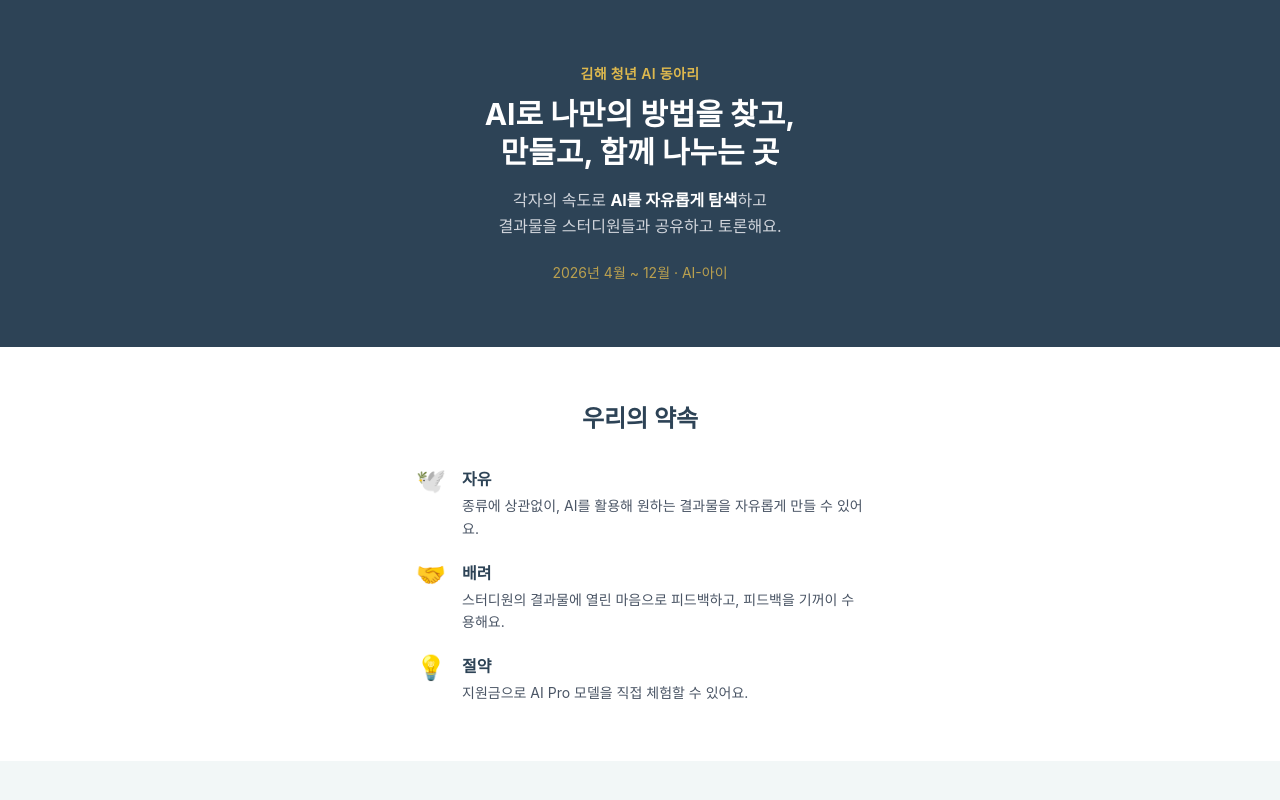
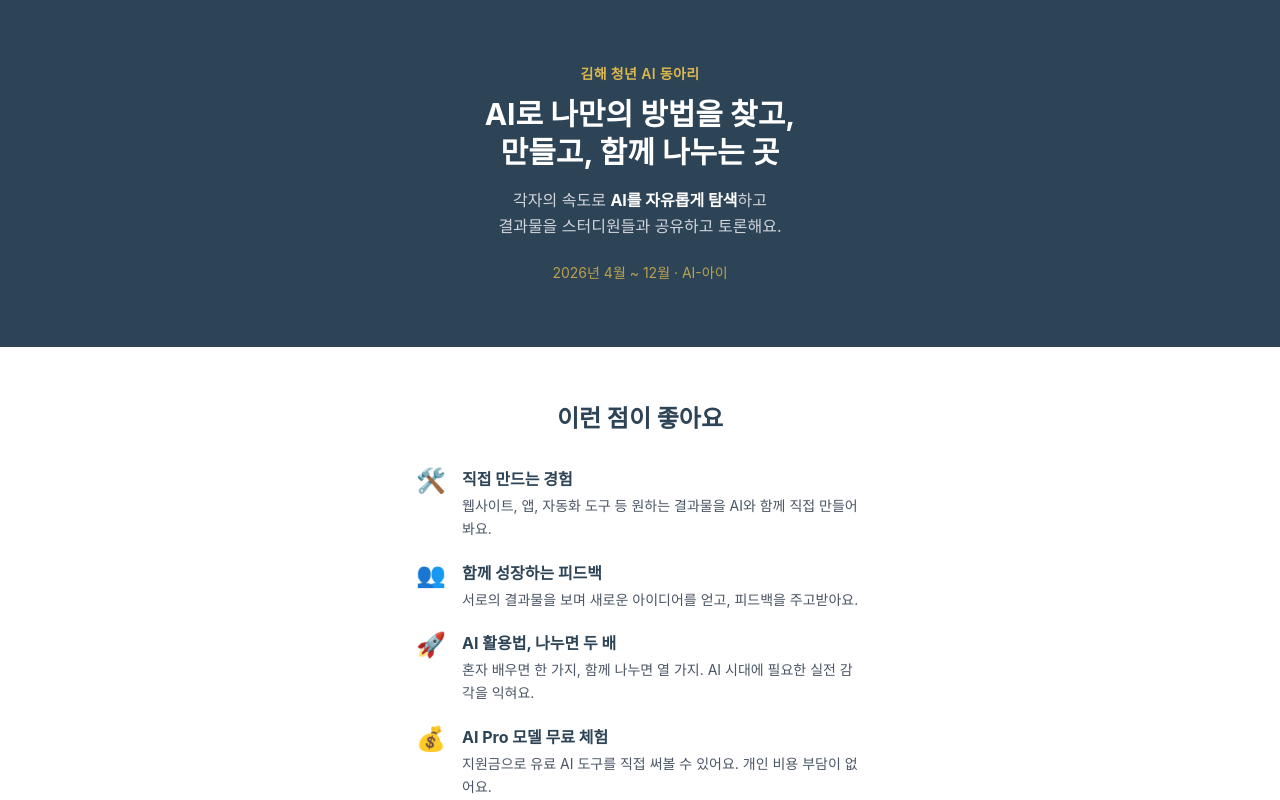
Before and after one commit to iamodh/landing-page, a React (Vite) app: page / in a window 1280 px wide. Shown: the top 800 px of the page. Built offline with nearby package versions, Linux system fonts and the light colour scheme.

Commit message:
feat: 약속 섹션 → 스터디 혜택 섹션으로 개편
거창한 선언(자유·배려·절약) 대신 참여자가 실제로 얻는 혜택 4가지로 교체

Co-Authored-By: Claude Opus 4.6 <noreply@anthropic.com>

```diff
--- a/src/components/sections/ValuesSection.tsx
+++ b/src/components/sections/ValuesSection.tsx
@@ -5,7 +5,7 @@ export default function ValuesSection() {
     <section className="px-6 py-14 bg-white">
       <div className="max-w-md mx-auto">
         <h2 className="text-2xl font-bold text-center text-brand-navy">
-          우리의 약속
+          이런 점이 좋아요
         </h2>
         <ul className="mt-8 space-y-5">
           {values.map((v) => (
--- a/src/data/values.ts
+++ b/src/data/values.ts
@@ -6,21 +6,27 @@ export interface ValueItem {
 
 export const values: ValueItem[] = [
   {
-    emoji: "🕊️",
-    title: "자유",
+    emoji: "🛠️",
+    title: "직접 만드는 경험",
     description:
-      "종류에 상관없이, AI를 활용해 원하는 결과물을 자유롭게 만들 수 있어요.",
+      "웹사이트, 앱, 자동화 도구 등 원하는 결과물을 AI와 함께 직접 만들어봐요.",
   },
   {
-    emoji: "🤝",
-    title: "배려",
+    emoji: "👥",
+    title: "함께 성장하는 피드백",
     description:
-      "스터디원의 결과물에 열린 마음으로 피드백하고, 피드백을 기꺼이 수용해요.",
+      "서로의 결과물을 보며 새로운 아이디어를 얻고, 피드백을 주고받아요.",
   },
   {
-    emoji: "💡",
-    title: "절약",
+    emoji: "🚀",
+    title: "AI 활용법, 나누면 두 배",
     description:
-      "지원금으로 AI Pro 모델을 직접 체험할 수 있어요.",
+      "혼자 배우면 한 가지, 함께 나누면 열 가지. AI 시대에 필요한 실전 감각을 익혀요.",
+  },
+  {
+    emoji: "💰",
+    title: "AI Pro 모델 무료 체험",
+    description:
+      "지원금으로 유료 AI 도구를 직접 써볼 수 있어요. 개인 비용 부담이 없어요.",
   },
 ]
```
